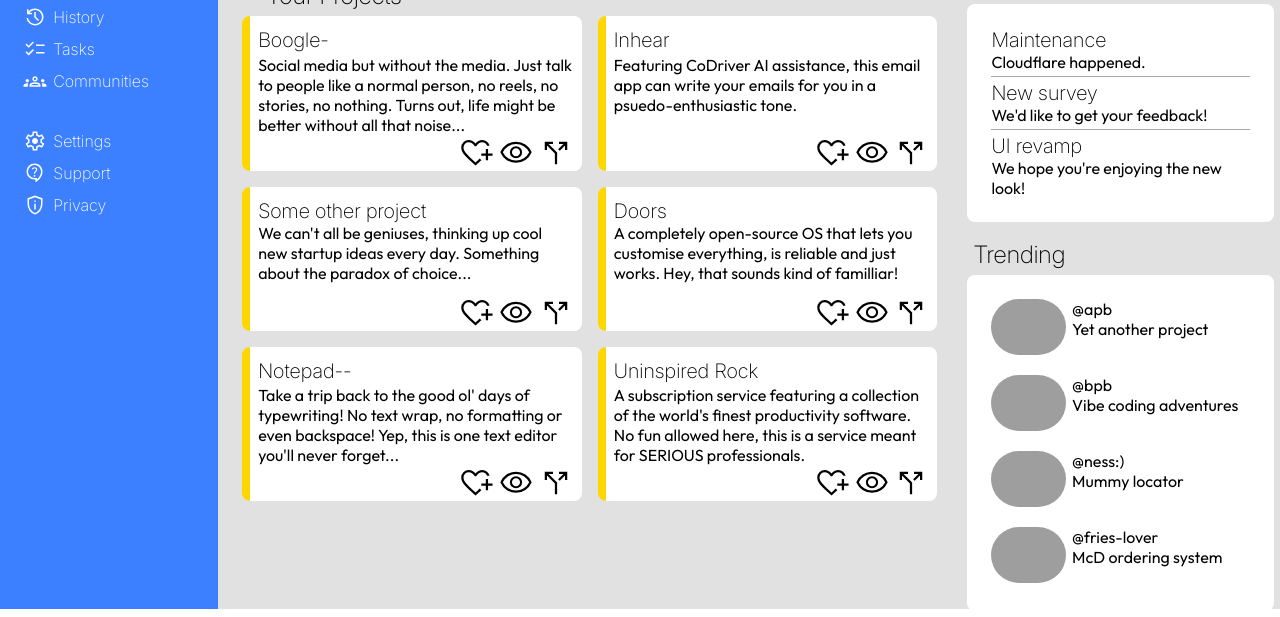
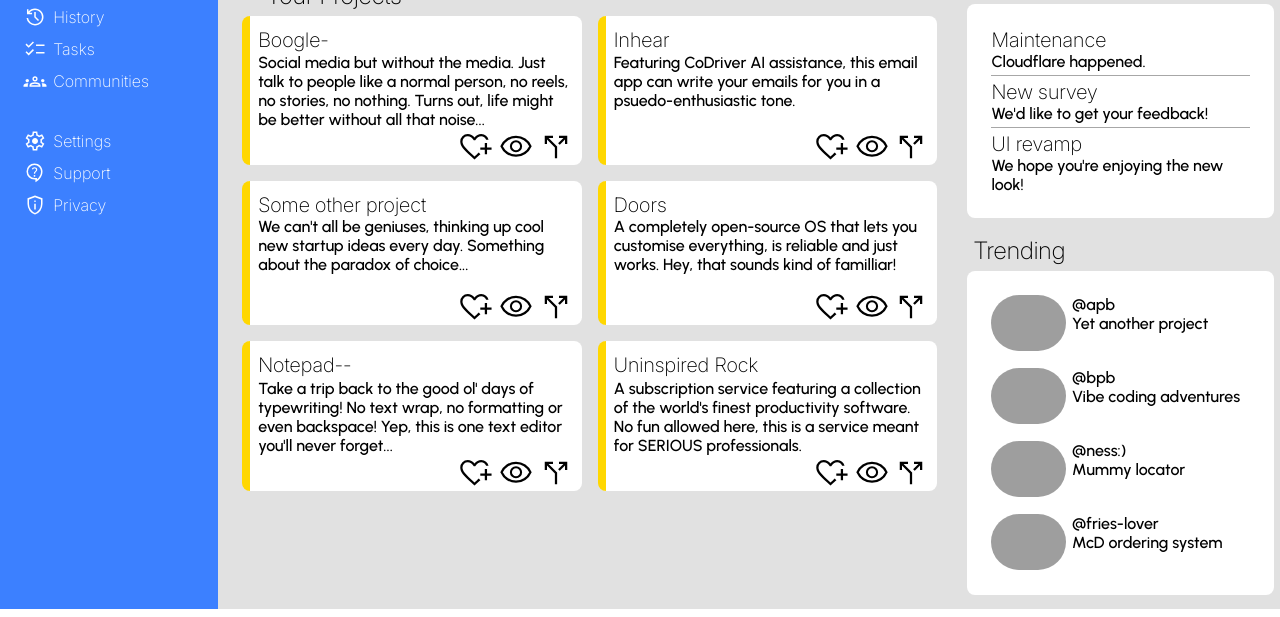
Before and after one commit to J0e-Quan/admin-dashboard, a plain HTML site: page index.html in a window 1280 px wide. Shown: the part 191-808 px from the top of the page. Drawn offline with Linux system fonts and the light colour scheme; grey boxes are pictures that could not be loaded; a web font is replaced by a local one.

Commit message:
Replace Outfit font with Urbanist

```diff
--- a/styles.css
+++ b/styles.css
@@ -15,18 +15,26 @@
 }
 
 @font-face {
-    font-family: 'Outfit';
-    src: url(./fonts/Outfit[wght].woff2),
+    font-family: 'Urbanist';
+    src: url(./fonts/Urbanist-VariableFont_wght.woff2),
     format('woff2-variations');
     font-style: normal;
     font-weight: 100 900;
 }
 
+@font-face {
+    font-family: 'Urbanist';
+    src: url(./fonts/Urbanist-Italic-VariableFont_wght.woff2),
+    format('woff2-variations');
+    font-style: italic;
+    font-weight: 100 900;
+}
 * {
     margin: 0;
     padding: 0;
     box-sizing: border-box;
-    font-family: 'Outfit', serif;
+    font-family: 'Urbanist', serif;
+    font-weight: 550;
 }
 
 h1, h2, h3, h4, h5, h6 {
```
Also changed, not shown: fonts/Outfit[wght].woff2 (deleted), fonts/Urbanist-Italic-VariableFont_wght.woff2 (added), fonts/Urbanist-VariableFont_wght.woff2 (added), 1 other file.
